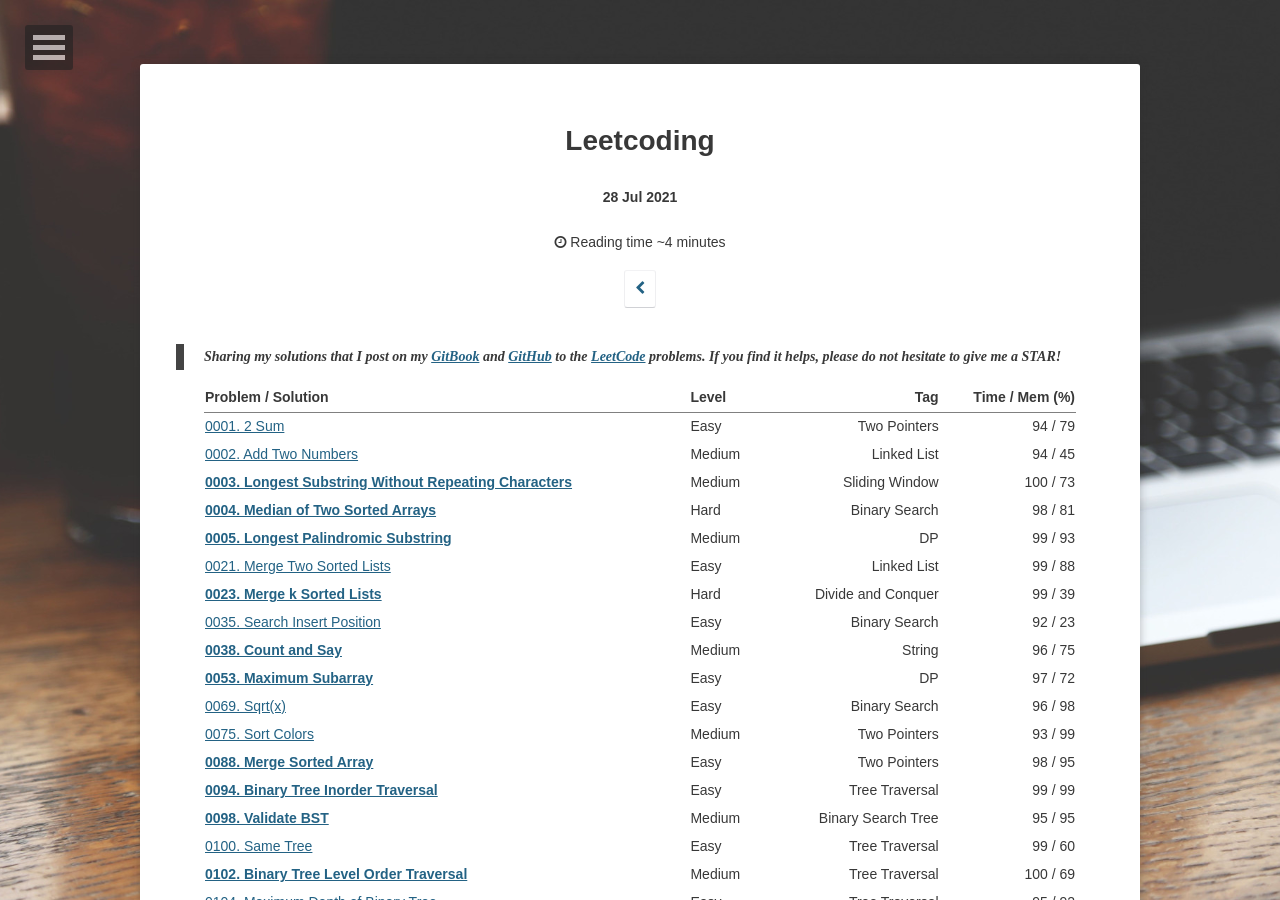
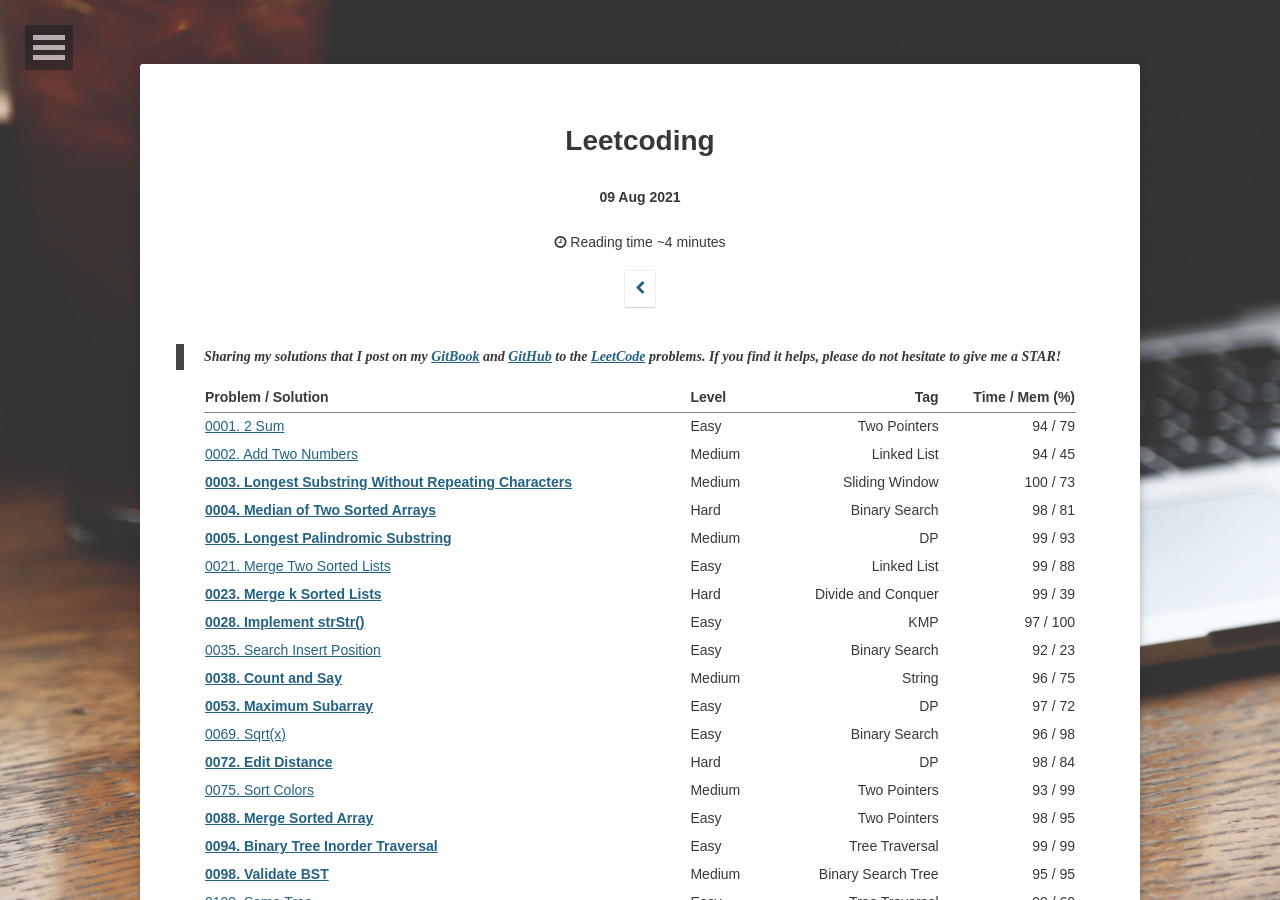
Before and after one commit to yylou/yylou.github.io, a Jekyll site: the page built from _posts/2050-07-28-leetcoding.md, in a window 1280 px wide and 900 px high. Built offline with Jekyll 4.4.1, drawn with Linux system fonts in a browser that asks for light colours; some web fonts are replaced.

Commit message:
Add LeetCode 0028

```diff
--- a/_posts/2050-07-28-leetcoding.md
+++ b/_posts/2050-07-28-leetcoding.md
@@ -1,7 +1,7 @@
 ---
 layout: post
 title: "Leetcoding"
-date: 2021-07-28
+date: 2021-08-09
 excerpt: "My solutions to Leetcode problems"
 tags: [python, java, coding, leetcode, algorithm, data structure, interview]
 comments: true
@@ -23,10 +23,12 @@ comments: true
 | [**0005. Longest Palindromic Substring**](https://yyloumike.gitbook.io/leetcode/dp/0005.-longest-palindromic-substring){:target="_blank"}                                 | Medium | DP | 99 / 93 |
 | [0021. Merge Two Sorted Lists](https://yyloumike.gitbook.io/leetcode/linked-list/0021.-merge-two-sorted-lists){:target="_blank"}                                          | Easy | Linked List | 99 / 88 |
 | [**0023. Merge k Sorted Lists**](https://yyloumike.gitbook.io/leetcode/linked-list/0023.-merge-k-sorted-lists){:target="_blank"}                                          | Hard | Divide and Conquer | 99 / 39 |
+| [**0028. Implement strStr()**](https://yyloumike.gitbook.io/leetcode/string/0028.-implement-strstr){:target="_blank"}                                                     | Easy | KMP | 97 / 100 |
 | [0035. Search Insert Position](https://yyloumike.gitbook.io/leetcode/binary-search/0035.-search-insert-position){:target="_blank"}                                        | Easy | Binary Search | 92 / 23 |
 | [**0038. Count and Say**](https://yyloumike.gitbook.io/leetcode/string/0038.-count-and-say){:target="_blank"}                                                             | Medium | String | 96 / 75 |
 | [**0053. Maximum Subarray**](https://yyloumike.gitbook.io/leetcode/dp/0053.-maximum-subarray){:target="_blank"}                                                           | Easy | DP | 97 / 72 |
 | [0069. Sqrt(x)](https://yyloumike.gitbook.io/leetcode/binary-search/0069.-sqrt-x){:target="_blank"}                                                                       | Easy | Binary Search | 96 / 98 |
+| [**0072. Edit Distance**](https://yyloumike.gitbook.io/leetcode/dp/0072.-edit-distance){:target="_blank"}                                                                 | Hard | DP | 98 / 84 |
 | [0075. Sort Colors](https://yyloumike.gitbook.io/leetcode/two-pointer/0075.-sort-colors){:target="_blank"}                                                                | Medium | Two Pointers | 93 / 99 |
 | [**0088. Merge Sorted Array**](https://yyloumike.gitbook.io/leetcode/two-pointer/0088.-merge-sorted-array){:target="_blank"}                                              | Easy | Two Pointers | 98 / 95 |
 | [**0094. Binary Tree Inorder Traversal**](https://yyloumike.gitbook.io/leetcode/tree/binary-tree-traversal-3-qs/0094.-binary-tree-inorder-traversal){:target="_blank"}    | Easy | Tree Traversal | 99 / 99 |
```
